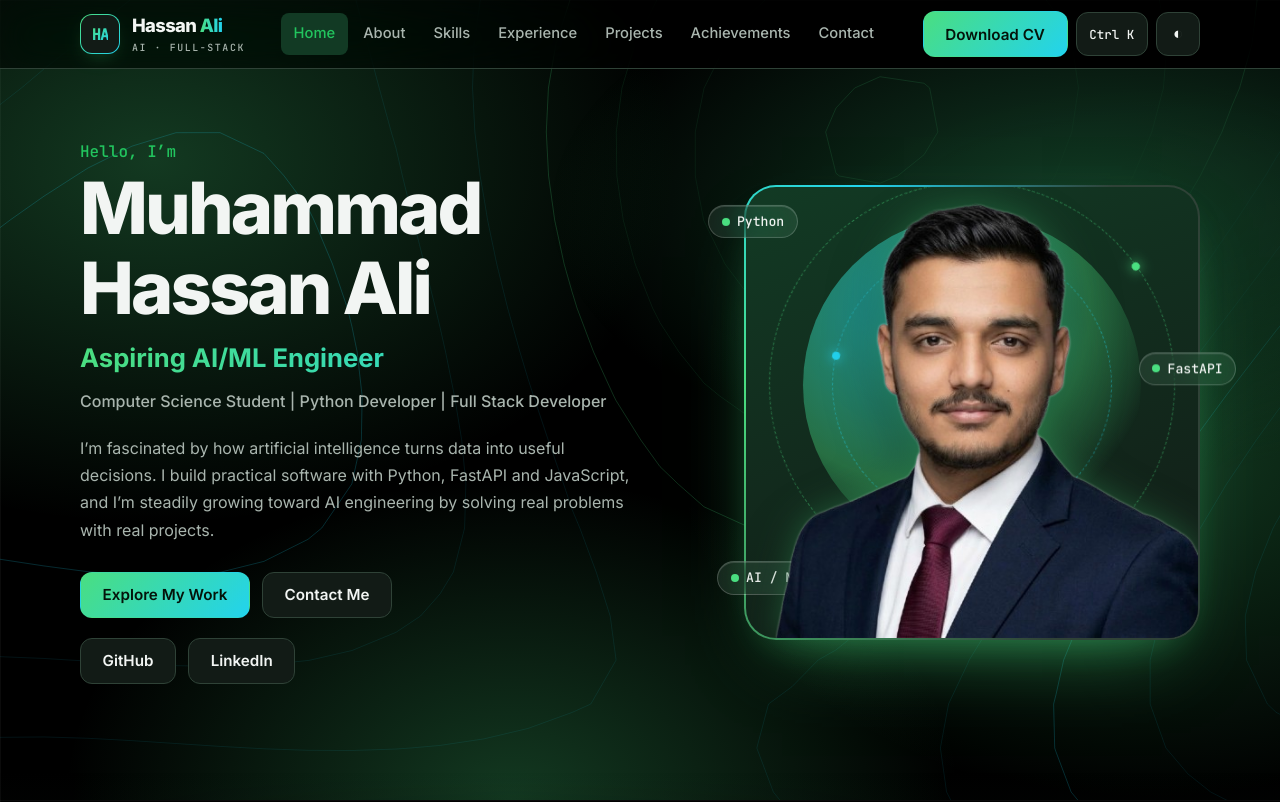
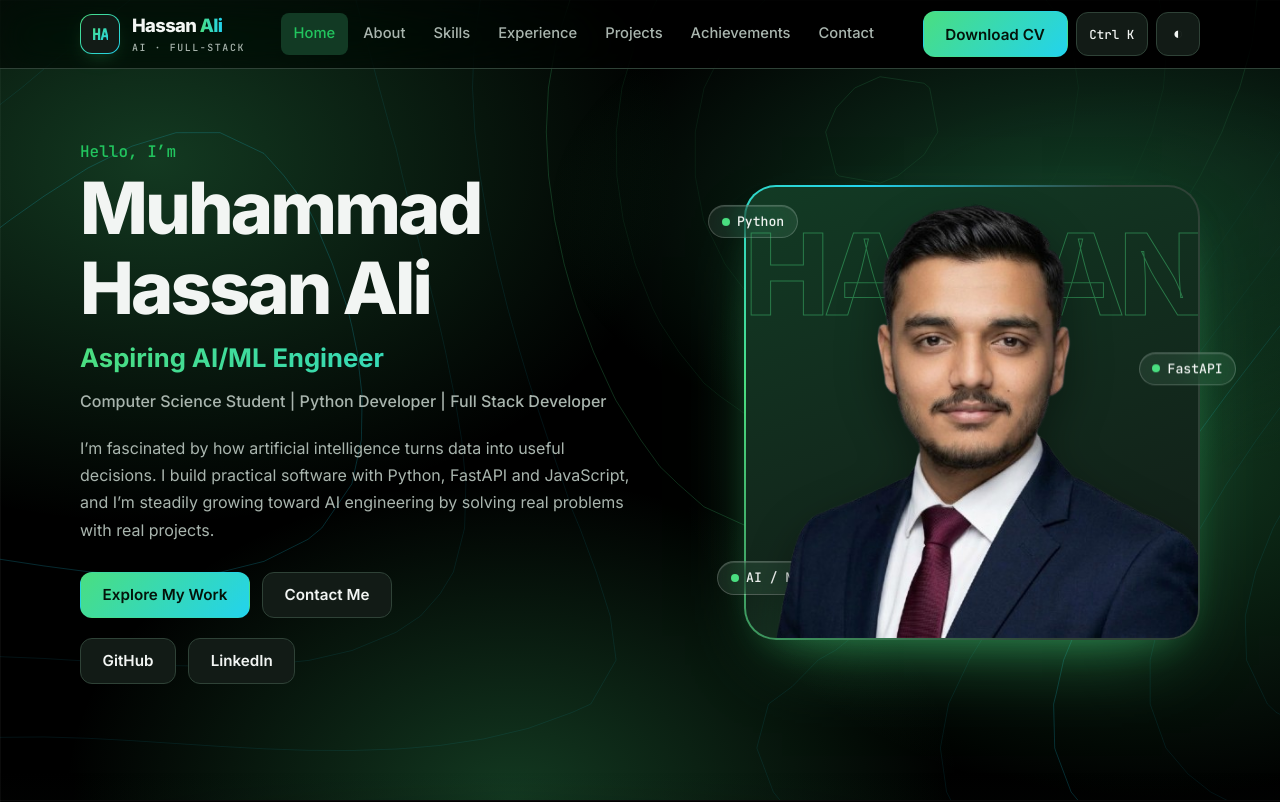
Before and after one commit to HafizHassanAlee/Portfolio, a plain HTML site: page index.html in a window 1280 px wide. Shown: the top 802 px of the page. Drawn offline with Linux system fonts and the light colour scheme.

Commit message:
Enhance portrait section with glow and background text
Updated portrait section with glowing background and text.

```diff
--- a/index.html
+++ b/index.html
@@ -185,14 +185,11 @@ html.intro-lock{overflow:hidden}
 @property --a{syntax:"<angle>";initial-value:0deg;inherits:false}
 @keyframes spin{to{--a:360deg}}
 .portrait{border:2px solid transparent;background:linear-gradient(160deg,var(--soft),var(--bg2)) padding-box,conic-gradient(from var(--a),var(--ac),var(--ac3),transparent 32%,transparent 68%,var(--ac)) border-box,linear-gradient(var(--line),var(--line)) border-box;animation:spin 9s linear infinite;box-shadow:0 34px 80px -38px color-mix(in srgb,var(--ac) 60%,transparent),var(--sh)}
-/* Portrait backdrop: glowing disc, orbiting rings, rim light */
-@keyframes orbit{to{transform:translate(-50%,-50%) rotate(360deg)}}@keyframes orbitr{to{transform:translate(-50%,-50%) rotate(-360deg)}}@keyframes breathe{50%{transform:translate(-50%,-50%) scale(1.06)}}
-.portrait .orb,.portrait .orbit{position:absolute;left:50%;top:44%;border-radius:50%;pointer-events:none;transform:translate(-50%,-50%)}
-.portrait .orb{width:74%;aspect-ratio:1;background:radial-gradient(circle at 34% 28%,color-mix(in srgb,var(--ac3) 60%,transparent),color-mix(in srgb,var(--ac) 38%,transparent) 52%,transparent 74%);animation:breathe 6s ease-in-out infinite}
-.portrait .orbit{aspect-ratio:1;border:1px dashed color-mix(in srgb,var(--ac) 42%,transparent)}
-.portrait .o1{width:90%;animation:orbit 46s linear infinite}.portrait .o2{width:62%;animation:orbitr 32s linear infinite;border-color:color-mix(in srgb,var(--ac3) 45%,transparent)}
-.portrait .orbit::before{content:"";position:absolute;top:-4px;left:50%;width:8px;height:8px;margin-left:-4px;border-radius:50%;background:var(--ac);box-shadow:0 0 12px var(--ac)}.portrait .o2::before{background:var(--ac3);box-shadow:0 0 12px var(--ac3)}
-.portrait img{position:relative;z-index:2;filter:drop-shadow(0 0 1px rgba(255,255,255,.45)) drop-shadow(0 0 16px color-mix(in srgb,var(--ac) 30%,transparent)) drop-shadow(0 22px 26px rgba(0,0,0,.4))}
+/* Portrait backdrop: oversized outlined name + soft light from below */
+.portrait{container-type:inline-size}
+.portrait .bgtxt{position:absolute;left:50%;top:7%;transform:translateX(-50%);z-index:1;font:800 6rem/1 var(--sans);font-size:25cqw;letter-spacing:-.05em;white-space:nowrap;color:transparent;-webkit-text-stroke:1px color-mix(in srgb,var(--ac) 42%,transparent);pointer-events:none;user-select:none}
+.portrait .glow{position:absolute;inset:auto 0 0 0;height:55%;z-index:0;pointer-events:none;background:radial-gradient(ellipse 80% 90% at 50% 112%,color-mix(in srgb,var(--ac) 40%,transparent),transparent 70%)}
+.portrait img{position:relative;z-index:2;filter:drop-shadow(0 18px 22px rgba(0,0,0,.35))}
 @media(prefers-reduced-motion:reduce){html{scroll-behavior:auto}*{animation:none!important;transition:none!important}}
 </style>
 </head>
@@ -217,7 +214,7 @@ html.intro-lock{overflow:hidden}
   <div class="soc"><a class="btn" href="https://github.com/HafizHassanAlee" target="_blank" rel="noopener noreferrer">GitHub</a><a class="btn" href="https://www.linkedin.com/in/hassan-alee/" target="_blank" rel="noopener noreferrer">LinkedIn</a></div>
  </div>
  <div class="hvis">
-  <figure class="portrait"><span class="orb" aria-hidden="true"></span><span class="orbit o1" aria-hidden="true"></span><span class="orbit o2" aria-hidden="true"></span><img src="hassan-removebg-preview.png" width="500" height="500" alt="Portrait of Muhammad Hassan Ali" onerror="this.parentElement.classList.add('noimg')"></figure>
+  <figure class="portrait"><span class="glow" aria-hidden="true"></span><span class="bgtxt" aria-hidden="true">HASSAN</span><img src="hassan-removebg-preview.png" width="500" height="500" alt="Portrait of Muhammad Hassan Ali" onerror="this.parentElement.classList.add('noimg')"></figure>
   <span class="chip c1"><b></b>Python</span><span class="chip c2"><b></b>FastAPI</span><span class="chip c3"><b></b>AI / ML</span>
  </div>
 </div></section>
```
